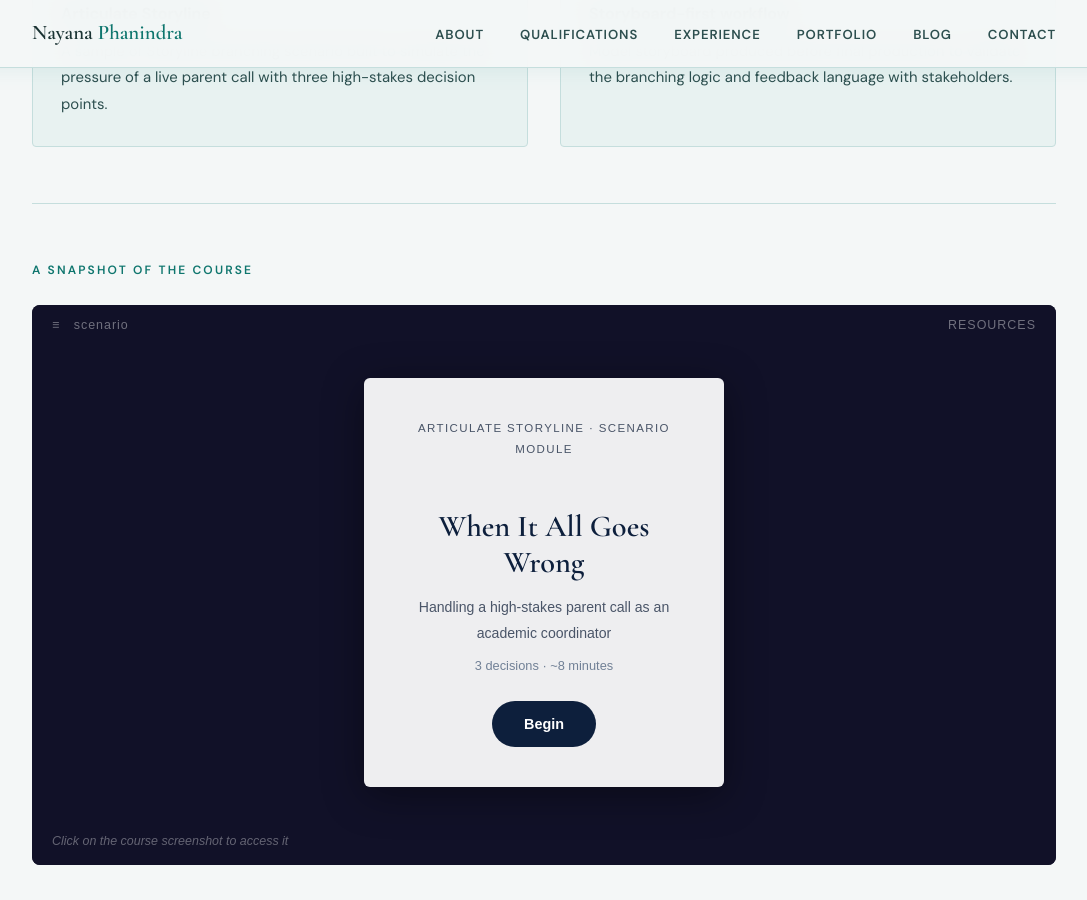
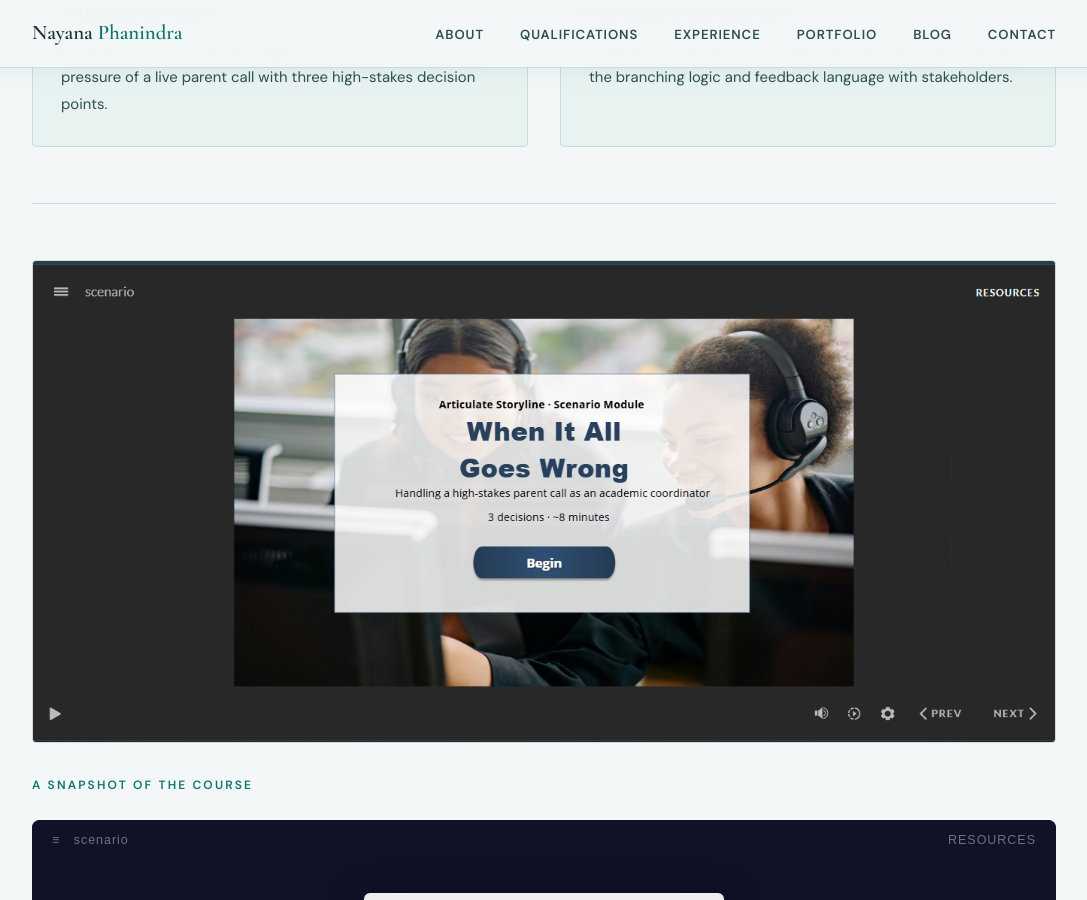
Before and after one commit to nayanaphanindra/nayanaphanindra.github.io, a Jekyll site: the page built from _portfolio/heard-storyline.md, in a window 1280 px wide and 900 px high, scrolled down 1420 px. Shown: the whole window, without its empty margins (96-1183 px from the left). Built offline with Jekyll 4.4.1, drawn with Linux system fonts in a browser that asks for light colours.

Commit message:
Update heard-storyline.md

```diff
--- a/_portfolio/heard-storyline.md
+++ b/_portfolio/heard-storyline.md
@@ -259,6 +259,7 @@ excerpt: "A branching scenario module for academic coordinators at an edtech pro
 </div>
 
 <div class="port-section">
+  <img src="/assets/images/heard-storyline.png" />
   <span class="port-section-label">A Snapshot of the Course</span>
   <div class="course-snapshot">
     <div class="snapshot-topbar">
@@ -274,6 +275,7 @@ excerpt: "A branching scenario module for academic coordinators at an edtech pro
         <span class="snapshot-btn">Begin</span>
       </div>
     </div>
+    <img src="/assets/images/heard-storyline.png" />
     <div class="snapshot-caption">Click on the course screenshot to access it</div>
   </div>
 </div>
```
